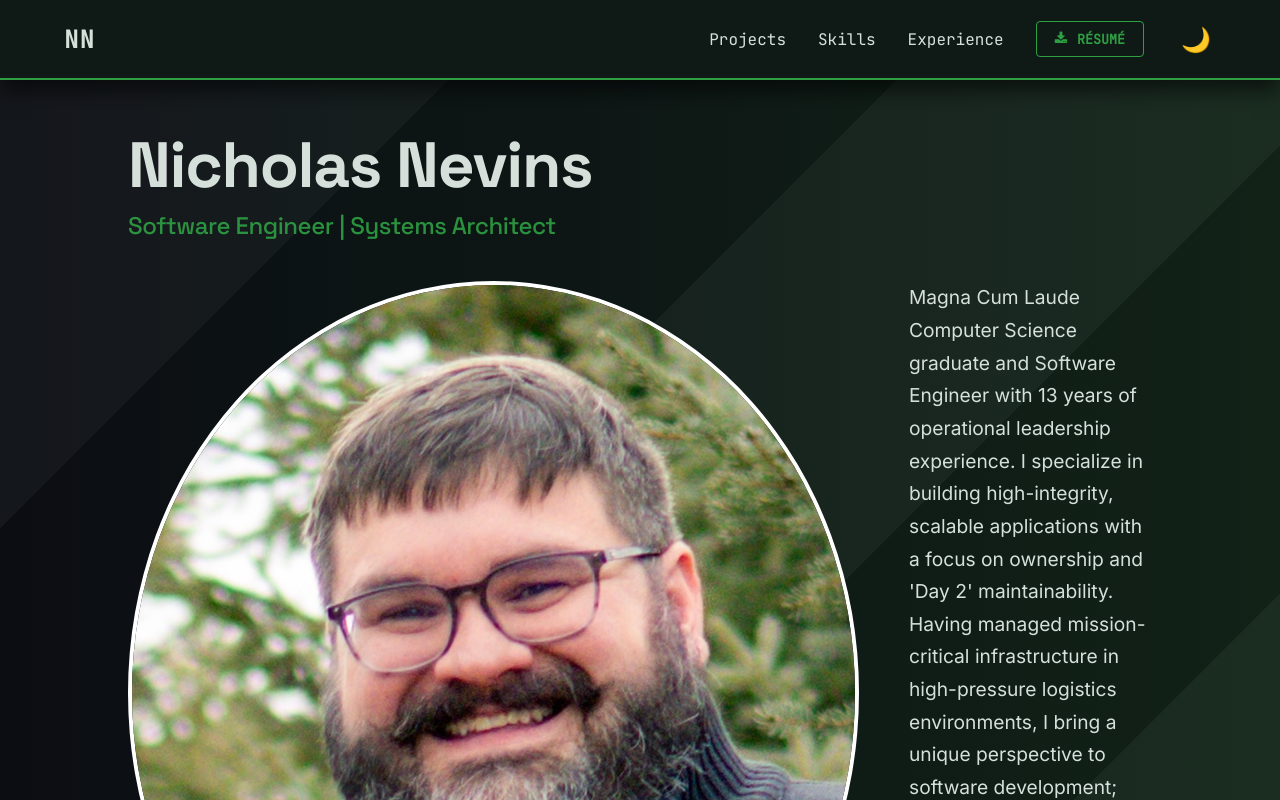
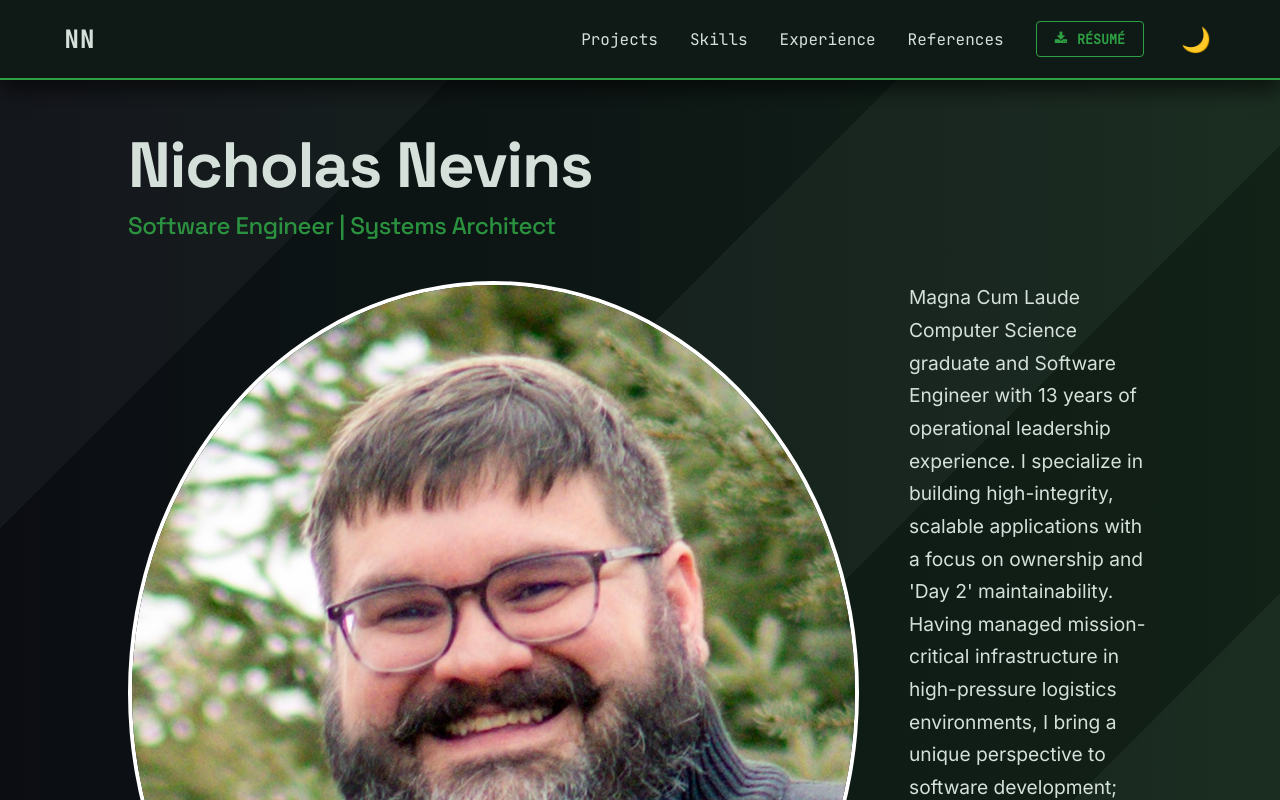
Before and after one commit to NevinsN/professional_portfolio, a React (Create React App) app in the folder professional_portfolio/: page / in a window 1280 px wide. Shown: the top 800 px of the page. Built offline with nearby package versions, Linux system fonts and the light colour scheme.

Commit message:
Corrected spacing and alignment

```diff
--- a/professional_portfolio/src/Components/Navbar/NavbarElements.js
+++ b/professional_portfolio/src/Components/Navbar/NavbarElements.js
@@ -3,42 +3,45 @@ import { NavLink as Link } from "react-router-dom";
 import styled from "styled-components";
 
 export const Nav = styled.nav`
-    /* Use variables instead of hardcoded hex codes */
     background: var(--bg-main);
     height: 80px;
     display: flex;
     justify-content: space-between;
     align-items: center;
-    padding: 0 5%; /* Using % instead of 2rem for better scaling */
+    padding: 0 5%;
     position: sticky;
     top: 0;
     z-index: 1000;
     border-bottom: 2px solid var(--primary-green);
     box-shadow: var(--card-shadow);
-    transition: all 0.3s ease; /* Smooth color transition during toggle */
+    transition: all 0.3s ease;
+
+    @media screen and (max-width: 768px) {
+        /* Ensure the Logo (NN) stays left while Bars go right */
+        padding: 0 20px;
+    }
 `;
 
 export const NavMenu = styled.div`
     display: flex;
     align-items: center;
-    gap: 2rem; /* Consistent spacing */
+    gap: 2rem;
 
     @media screen and (max-width: 768px) {
         display: none;
 
         &.active {
-            background: var(--bg-main);
-            backdrop-filter: blur(10px);
             display: flex !important;
             flex-direction: column;
             position: absolute;
             top: 80px;
-            right: 0;
+            right: 0; /* Align the drawer to the right */
             background: var(--bg-main);
-            width: 200px;
-            padding: 1.5rem;
-            border-left: 2px solid var(--primary-green);
+            width: 100%; /* Or set a specific width like 250px */
+            padding: 2rem;
+            border-bottom: 2px solid var(--primary-green);
             box-shadow: var(--card-shadow);
+            z-index: 99;
         }
     }
 `;
@@ -122,9 +125,12 @@ export const Bars = styled(FaBars)`
 
     @media screen and (max-width: 768px) {
         display: block;
+        /* Position it on the right */
         position: absolute;
-        top: 25px; /* Adjust to center vertically in your 80px nav */
-        left: 20px;
+        top: 50%;
+        right: 20px;
+        transform: translateY(-50%); /* Perfectly centers vertically regardless of height */
         font-size: 1.8rem;
+        z-index: 100;
     }
 `;
--- a/professional_portfolio/src/Components/Navbar/index.js
+++ b/professional_portfolio/src/Components/Navbar/index.js
@@ -46,6 +46,7 @@ const Navbar = ({ theme, toggleTheme }) => {
                 <NavLink to="/projects">Projects</NavLink>
                 <NavLink to="/skills">Skills</NavLink>
                 <NavLink to="/experience">Experience</NavLink>
+                <NavLink to="/references">References</NavLink>
 
                 <ResumeButton onClick={downloadTxtFile}>
                     <i className="fa fa-download"></i> RÉSUMÉ
```
